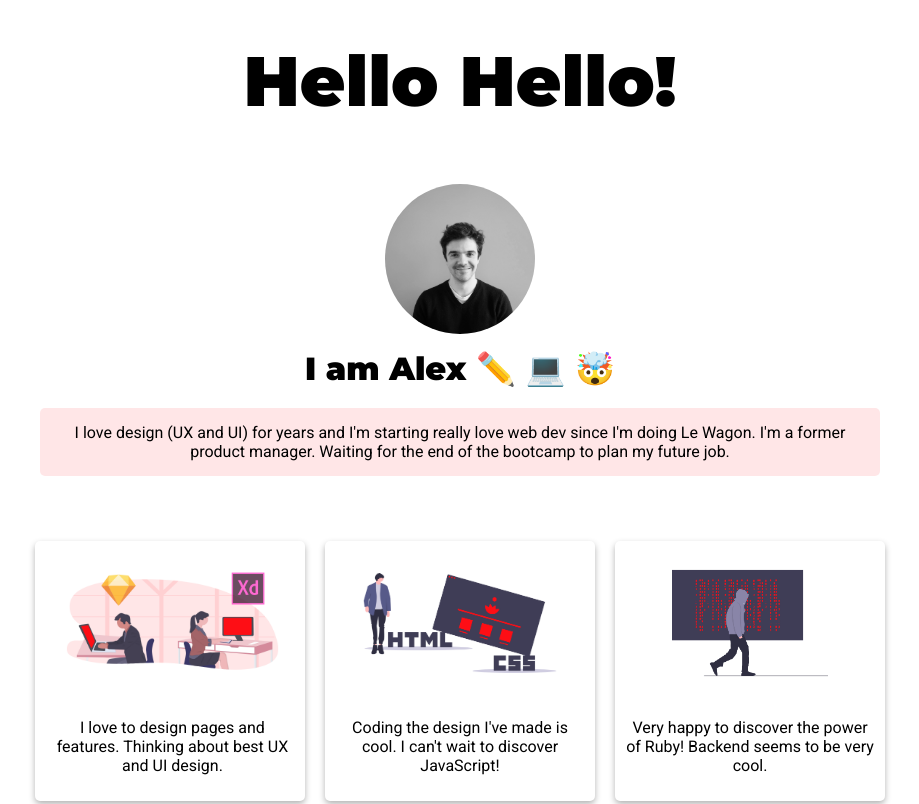
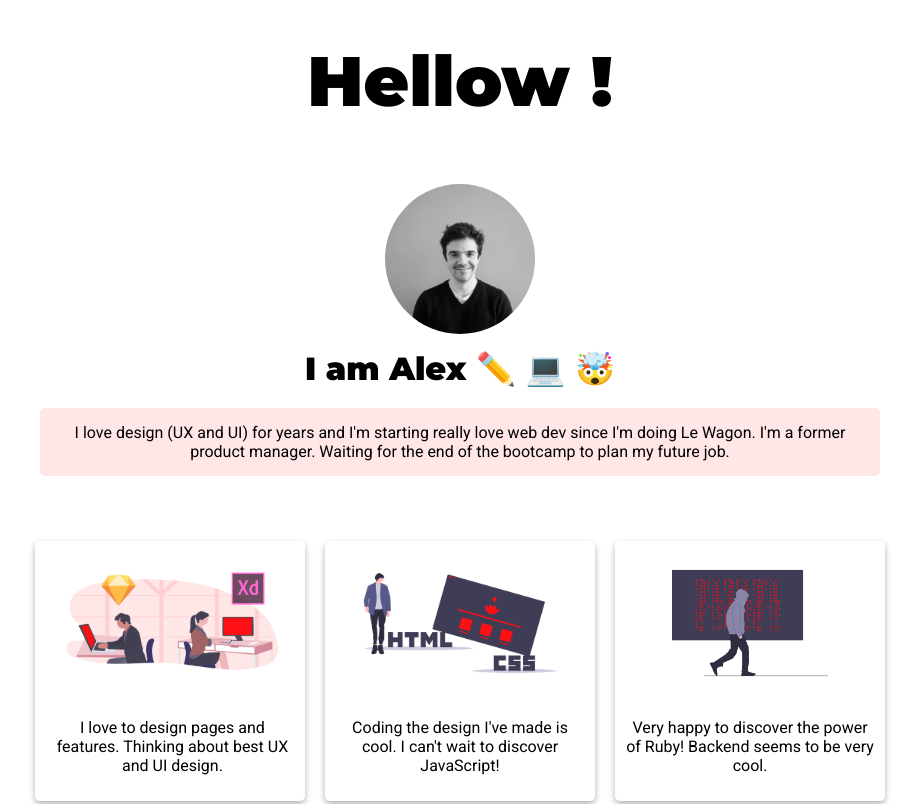
Before and after one commit to alexferr/profile, a plain HTML site: page index.html in a window 1280 px wide. Shown: the top 804 px of the page, without its empty margins (180-1099 px from the left). Drawn offline with Linux system fonts and the light colour scheme.

Commit message:
Wording adjustments

```diff
--- a/index.html
+++ b/index.html
@@ -42,7 +42,7 @@
 
   <body>
     <header>
-      <h1>Hello Hello!</h1>
+      <h1>Hellow !</h1>
     </header>
     <section>
       <div id= "profile">
```
